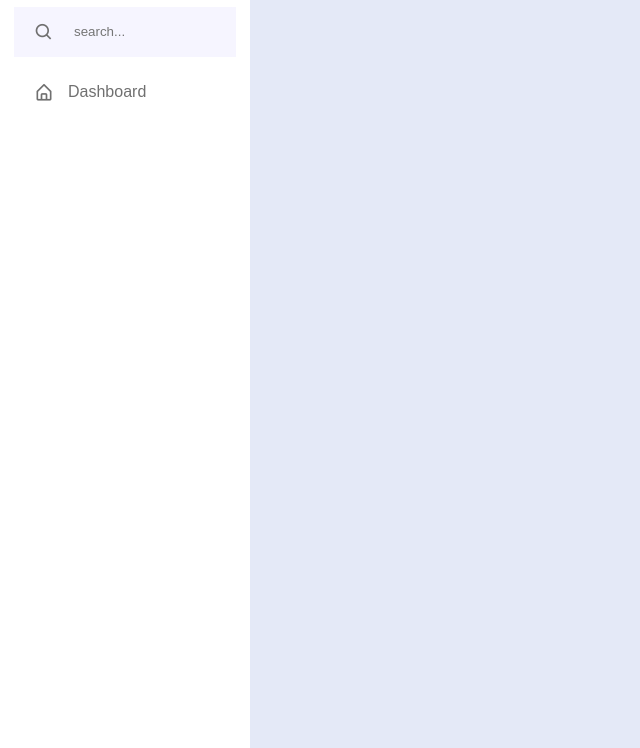
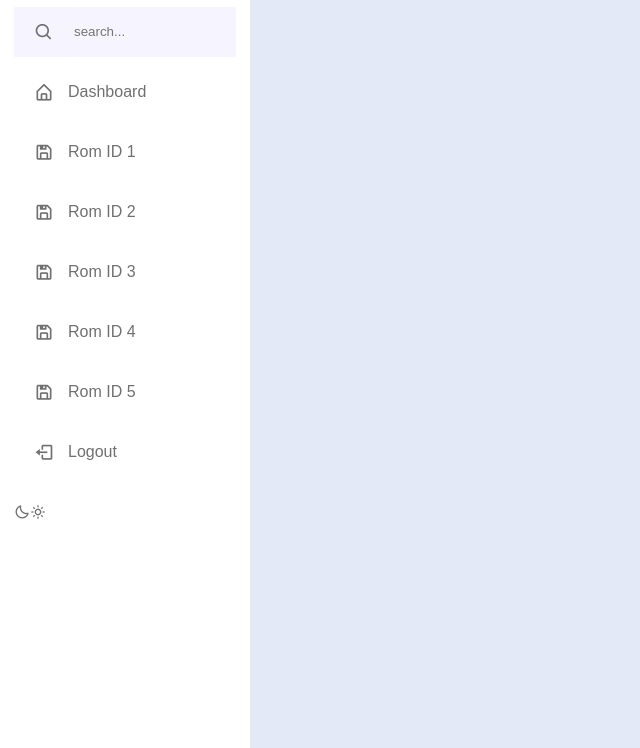
Before and after one commit to Zandra7/Brainstorming-app, a plain HTML site: page home.html in a window 1280 px wide. Shown: the part 52-800 px from the top of the page, without its empty margins (0-640 px from the left). Drawn offline with nearby package versions, Linux system fonts and the light colour scheme.

Commit message:
la til flere icon
la til flere knapper og byttet iconer til det save icon og log ut icon

```diff
--- a/home.html
+++ b/home.html
@@ -51,8 +51,61 @@
             </a>
           </li>
 
+          <!-- rom id 1 -->
+          <li class="nav-link">
+            <a href="#">
+              <i class="bx bx-save icon"></i>
+              <span class="text nav-text">Rom ID 1</span>
+            </a>
+          </li>
 
+          <!-- rom id 2 -->
+          <li class="nav-link">
+            <a href="#">
+              <i class="bx bx-save icon"></i>
+              <span class="text nav-text">Rom ID 2</span>
+            </a>
+          </li>
+
+          <!-- rom id 3 -->
+          <li class="nav-link">
+            <a href="#">
+              <i class="bx bx-save icon"></i>
+              <span class="text nav-text">Rom ID 3</span>
+            </a>
+          </li>
+
+          <!-- rom id 4 -->
+          <li class="nav-link">
+            <a href="#">
+              <i class="bx bx-save icon"></i>
+              <span class="text nav-text">Rom ID 4</span>
+            </a>
+          </li>
+          <!-- rom id 5 -->
+          <li class="nav-link">
+            <a href="#">
+              <i class="bx bx-save icon"></i>
+              <span class="text nav-text">Rom ID 5</span>
+            </a>
+          </li>
         </ul>
+      </div>
+
+      <div class="bottom-content">
+        <li class="">
+          <a href="#">
+            <i class="bx bx-log-out icon"></i>
+            <span class="text nav-text">Logout</span>
+          </a>
+        </li>
+
+        <li class="mode">
+          <div class="moon-sun"></div>
+          <i class="bx bx-moon icon"></i>
+          <i class="bx bx-sun icon"></i>
+        </li>
+
       </div>
     </div>
  </nav>
```
